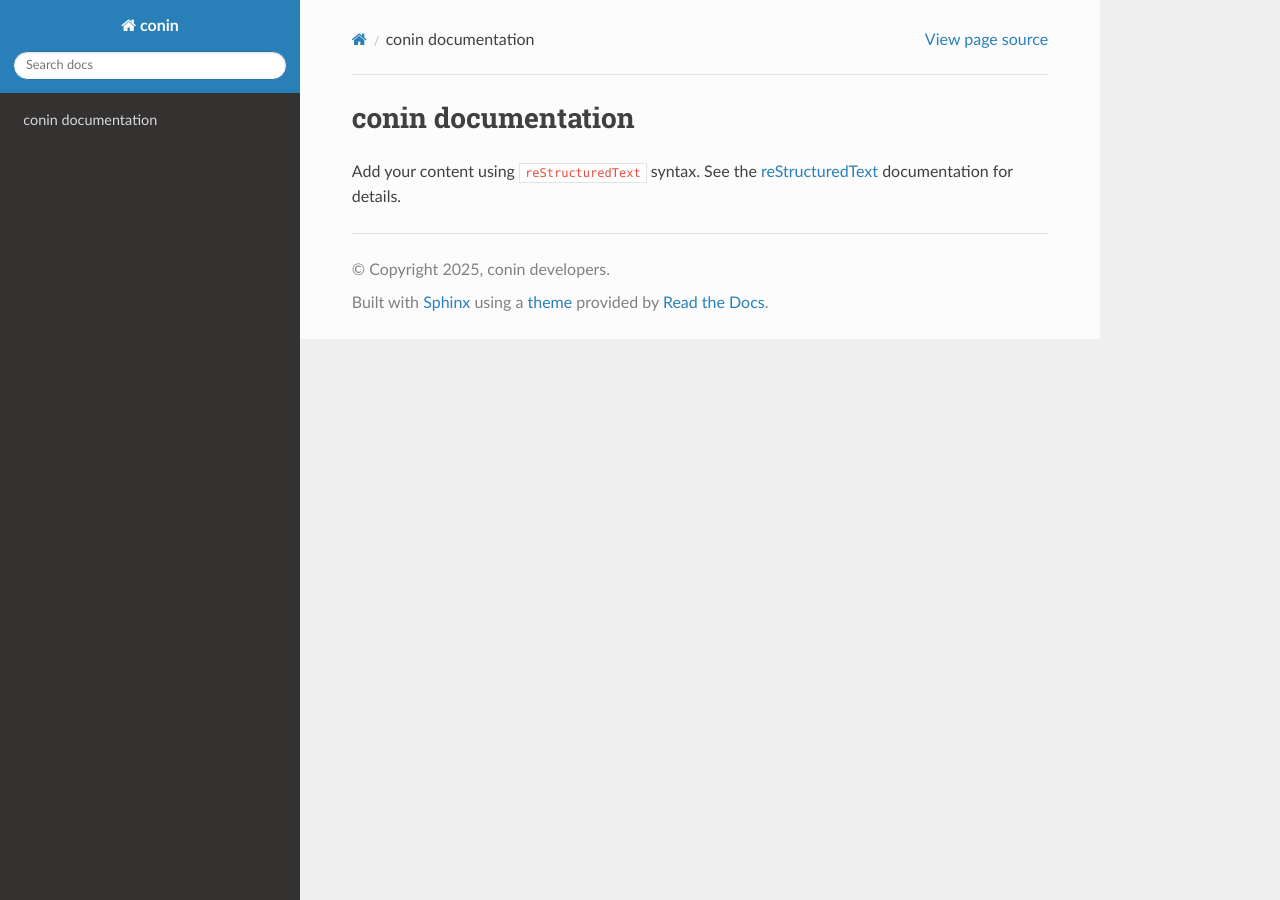
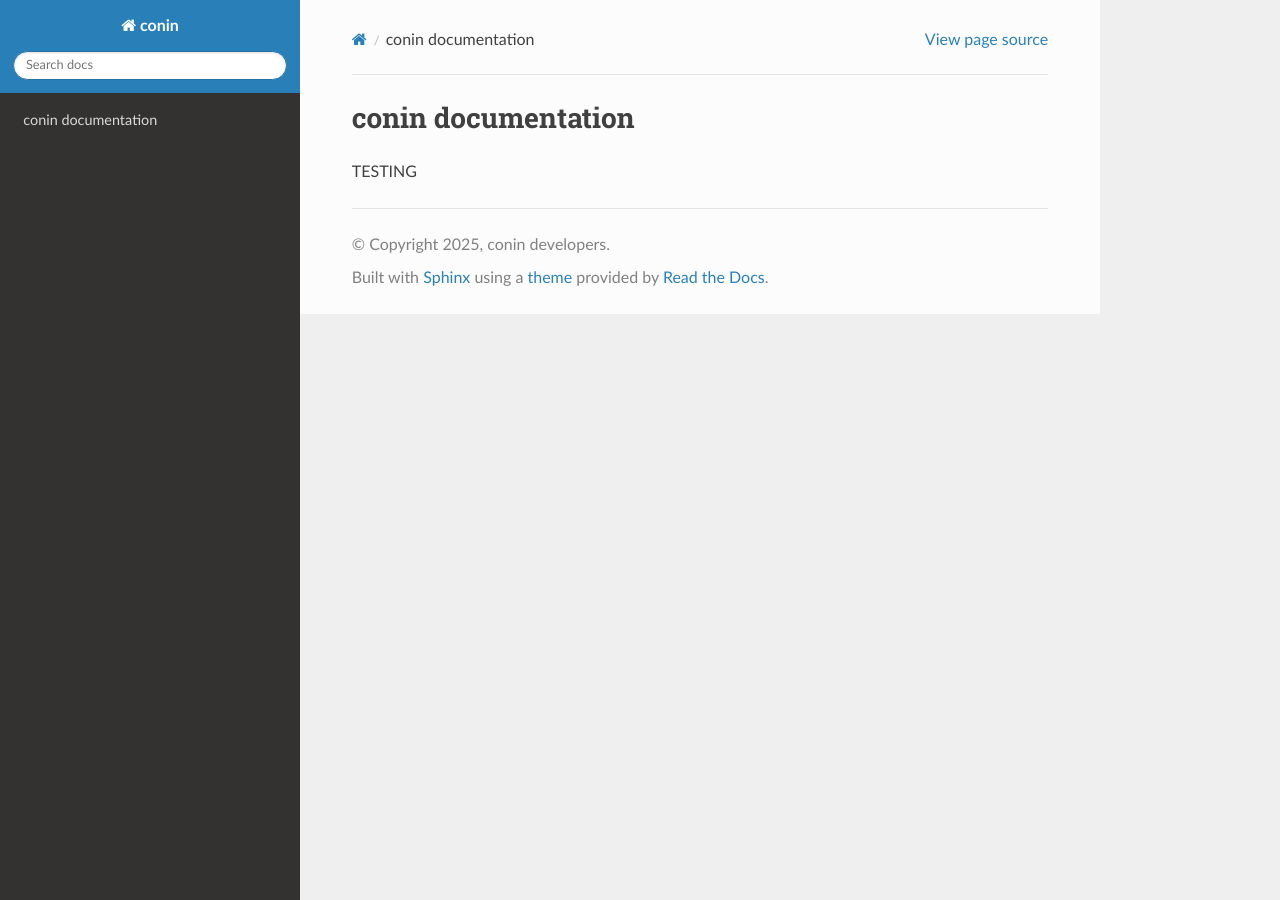
Before and after one commit to sandialabs/conin, a Sphinx documentation site: the page built from doc/index.rst, in a window 1280 px wide. Built offline with Sphinx 7.4.7 and the Read the Docs theme 3.1.0, drawn with Linux system fonts in a browser that asks for light colours.

Commit message:
Update index.rst
I'm seeing if I can get changes to show up on the webpage.

```diff
--- a/doc/index.rst
+++ b/doc/index.rst
@@ -6,9 +6,7 @@
 conin documentation
 ===================
 
-Add your content using ``reStructuredText`` syntax. See the
-`reStructuredText <https://www.sphinx-doc.org/en/master/usage/restructuredtext/index.html>`_
-documentation for details.
+TESTING
 
 
 .. toctree::
```
